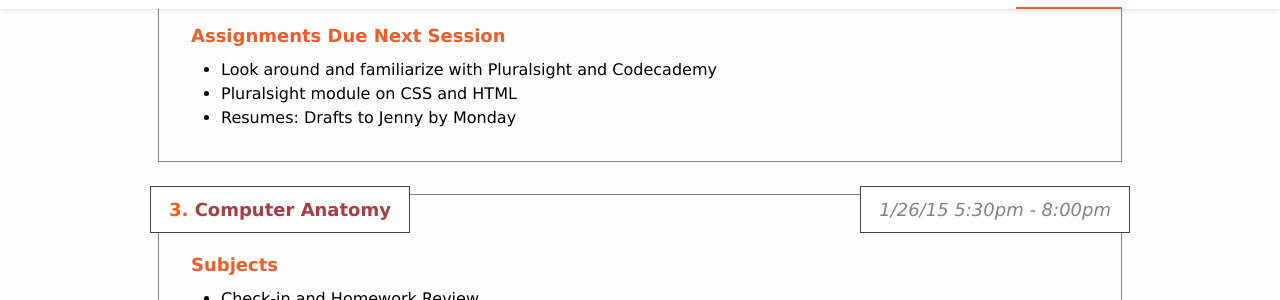
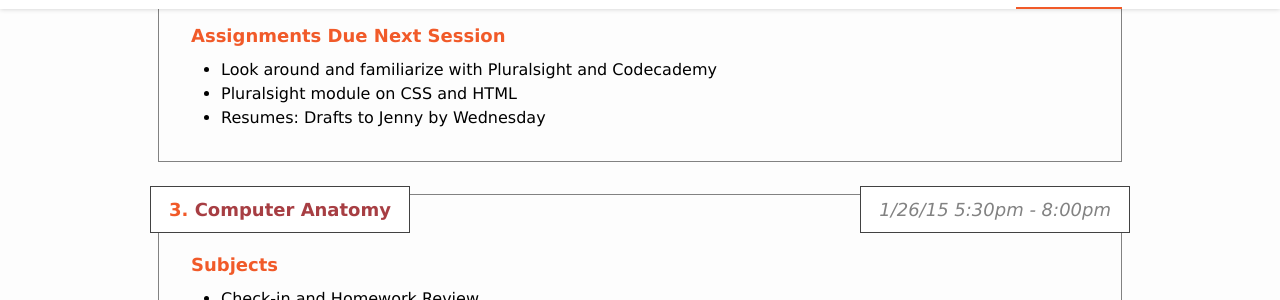
Before and after one commit to jennybeaudin/step-up-it, a Jekyll site: the page built from syllabus.html, in a window 1280 px wide and 900 px high, scrolled down 854 px. Shown: the part 152-452 px from the top of the window. Built offline with Jekyll 4.4.1, drawn with Linux system fonts in a browser that asks for light colours.

Commit message:
Update syllabus.html

```diff
--- a/syllabus.html
+++ b/syllabus.html
@@ -52,7 +52,7 @@ permalink: /syllabus/
         <ul>
             <li>Look around and familiarize with Pluralsight and Codecademy</li>
             <li>Pluralsight module on CSS and HTML</li>
-            <li>Resumes: Drafts to Jenny by Monday</li>
+            <li>Resumes: Drafts to Jenny by Wednesday</li>
         </ul>
     </article>
     <article class="session">
```
